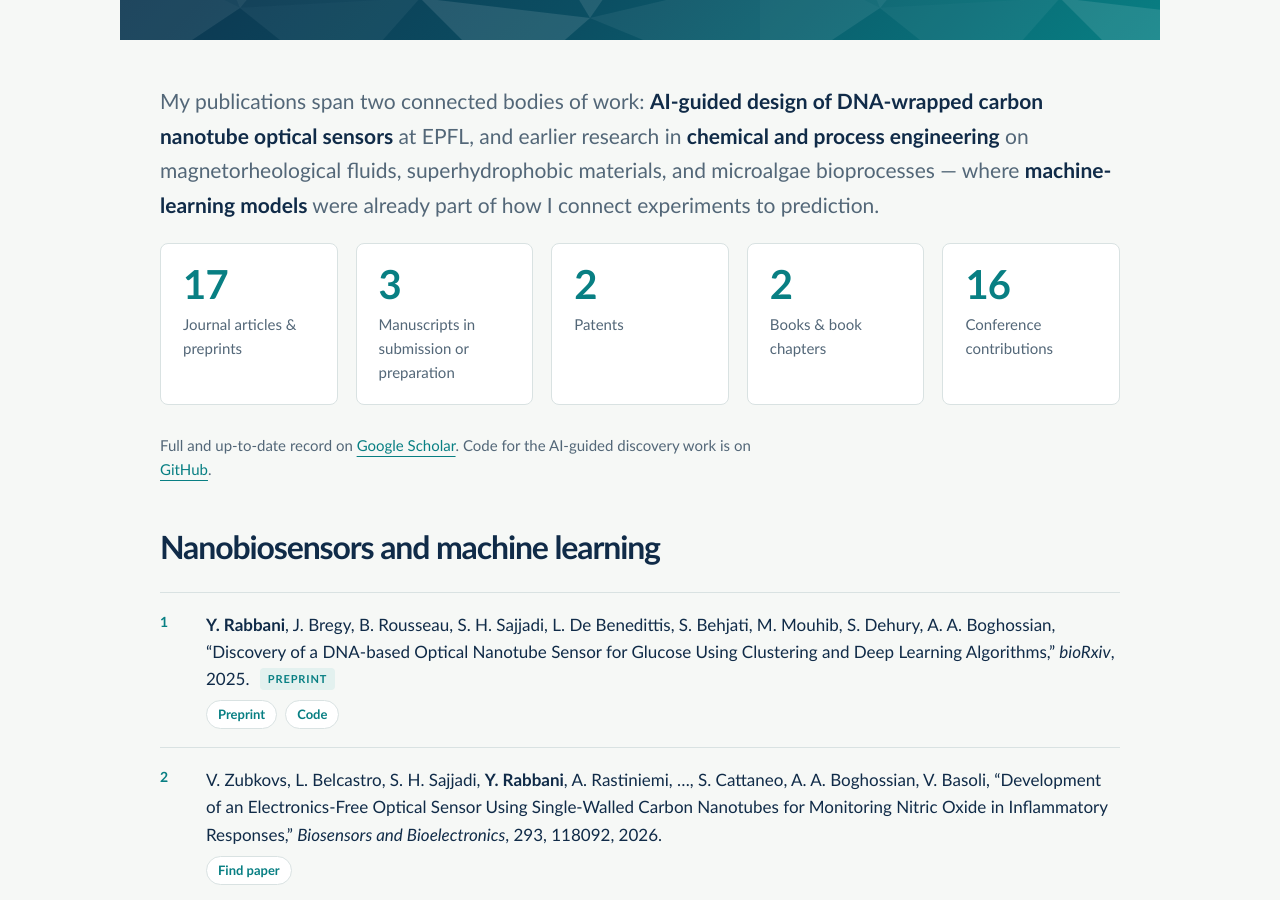
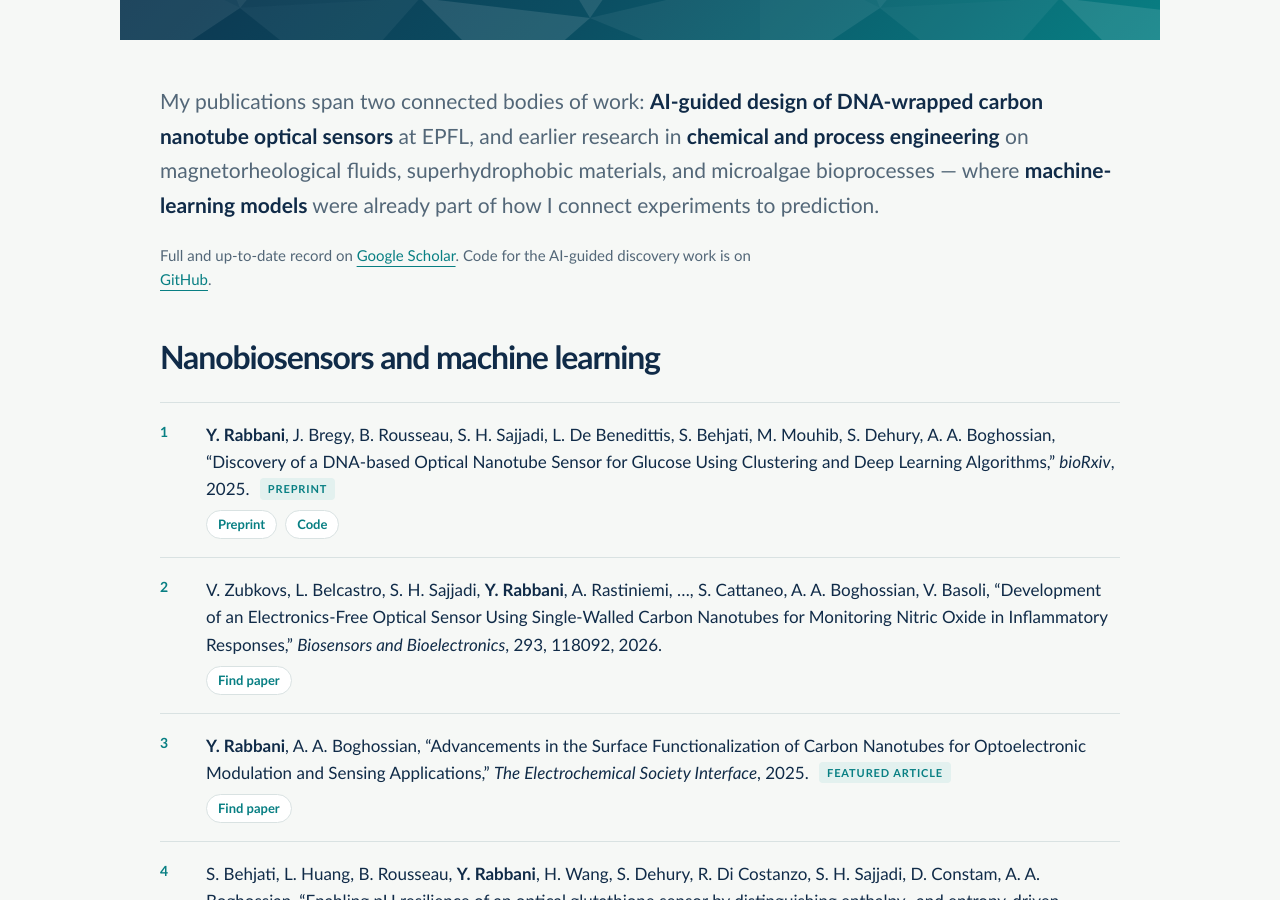
Before and after one commit to YahyaRabbani20/YahyaRabbani, a Jekyll site: the page built from _pages/publications.md, in a window 1280 px wide and 900 px high, scrolled down 345 px. Built offline with Jekyll 4.4.1, drawn with Linux system fonts in a browser that asks for light colours.

Commit message:
Update publications section by removing stats
Removed statistical information about publications and replaced it with a note linking to Google Scholar and GitHub.

```diff
--- a/_pages/publications.md
+++ b/_pages/publications.md
@@ -14,13 +14,7 @@ excerpt: "Publications, patents, and books by Yahya Rabbani on AI-guided nanobio
 
 <p class="statement">My publications span two connected bodies of work: <strong>AI-guided design of DNA-wrapped carbon nanotube optical sensors</strong> at EPFL, and earlier research in <strong>chemical and process engineering</strong> on magnetorheological fluids, superhydrophobic materials, and microalgae bioprocesses — where <strong>machine-learning models</strong> were already part of how I connect experiments to prediction.</p>
 
-<div class="stat-row">
-  <div class="stat"><strong>17</strong><span>Journal articles &amp; preprints</span></div>
-  <div class="stat"><strong>3</strong><span>Manuscripts in submission or preparation</span></div>
-  <div class="stat"><strong>2</strong><span>Patents</span></div>
-  <div class="stat"><strong>2</strong><span>Books &amp; book chapters</span></div>
-  <div class="stat"><strong>16</strong><span>Conference contributions</span></div>
-</div>
+
 
 <p class="note">Full and up-to-date record on <a href="https://scholar.google.com/citations?user=gk2vj4YAAAAJ&amp;hl=en">Google Scholar</a>. Code for the AI-guided discovery work is on <a href="https://github.com/YahyaRabbani20/AI-BioSense">GitHub</a>.</p>
 
```
